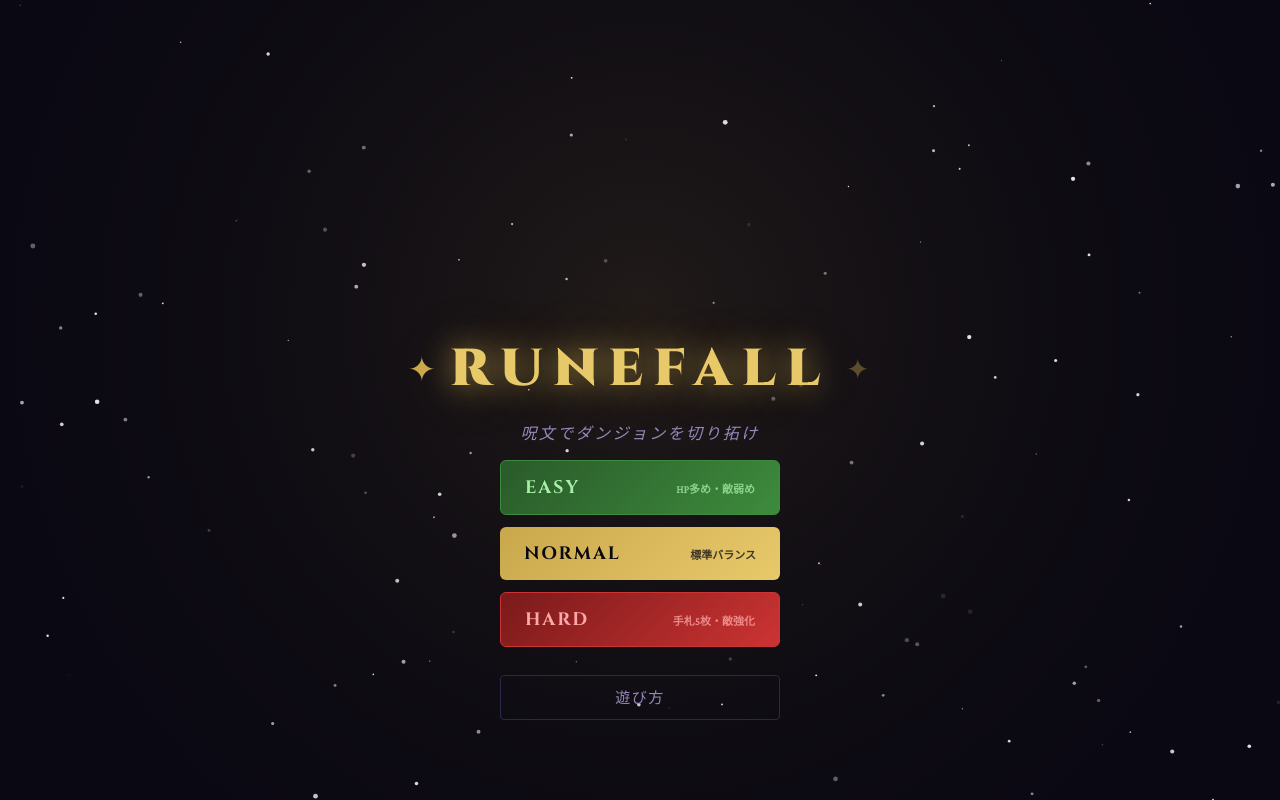
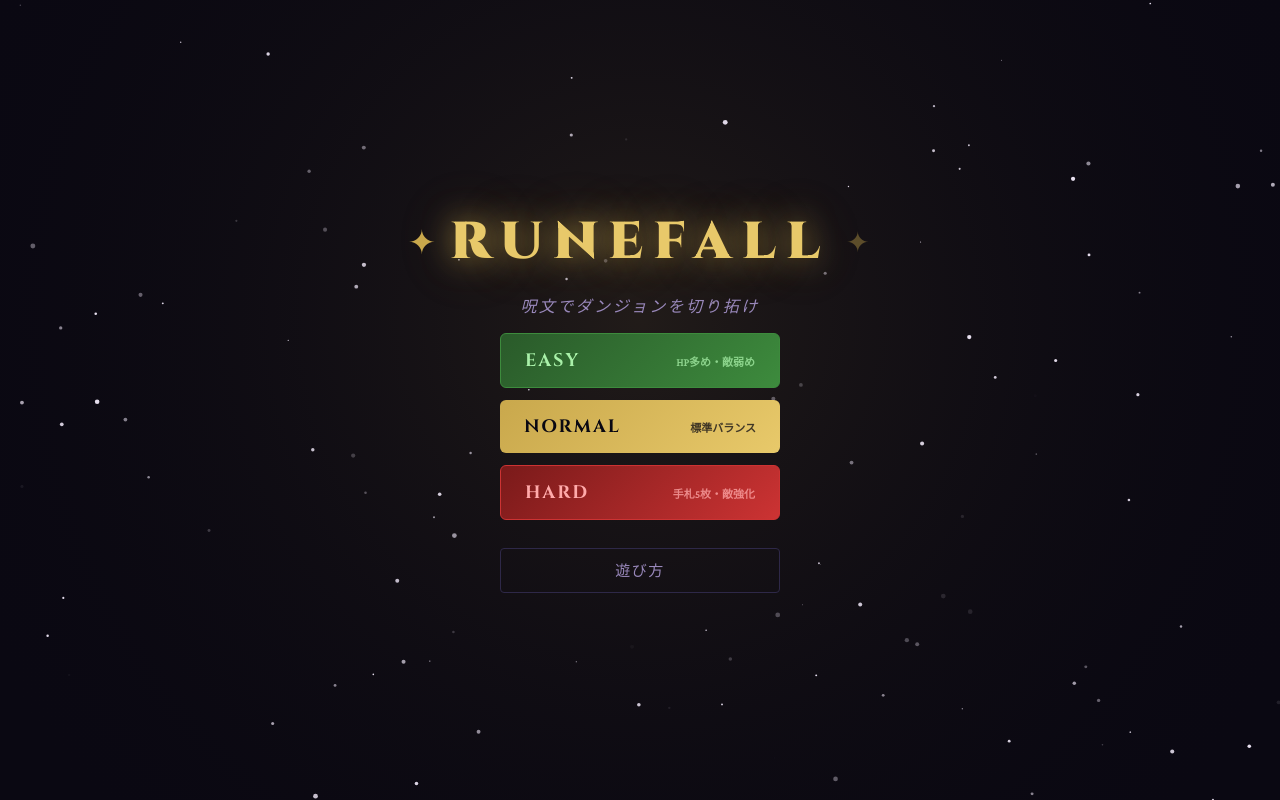
Before and after one commit to Ki-Programming-Project/runefall, a plain HTML site: page index.html in a window 1280 px wide. Drawn offline with nearby package versions, Linux system fonts and the light colour scheme.

Commit message:
Add files via upload

```diff
--- a/index.html
+++ b/index.html
@@ -64,12 +64,12 @@ html, body {
 .btn-secondary:active { background:var(--panel2); }
 
 /* ── タイトル ── */
-#screen-title { position:relative; justify-content:flex-end; align-items:center; }
+#screen-title { position:relative; justify-content:center; align-items:center; }
 #title-canvas { position:absolute; inset:0; width:100%; height:100%; touch-action:none; }
 .title-content {
   position:relative; z-index:10;
   display:flex; flex-direction:column; align-items:center;
-  gap:16px; padding:0 32px calc(80px + var(--safe)) 32px; width:100%;
+  gap:16px; padding:32px 32px calc(32px + var(--safe)) 32px; width:100%;
 }
 .title-logo { display:flex; align-items:center; gap:16px; }
 .title-logo h1 {
```
